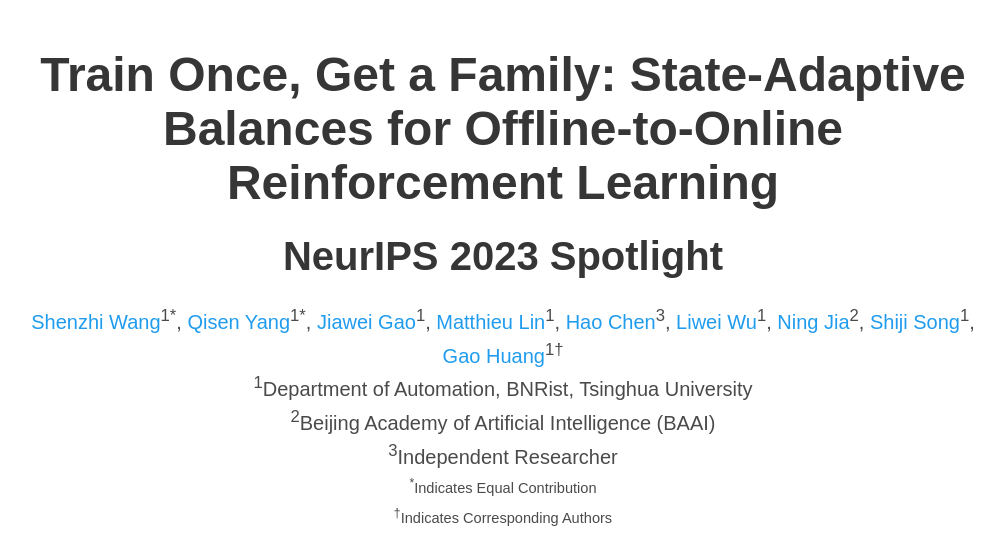
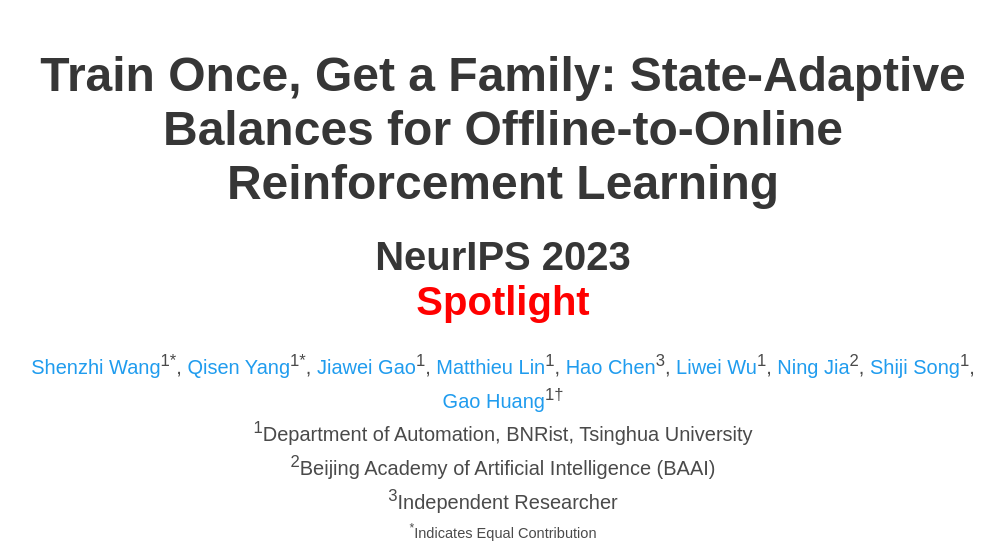
Before and after one commit to Shenzhi-Wang/NIPS_FamO2O, a plain HTML site: page index.html in a window 1280 px wide. Shown: the top 541 px of the page, without its empty margins (137-1141 px from the left). Drawn offline with nearby package versions, Linux system fonts and the light colour scheme; some packages are replaced by stand-ins of ours; some icons are missing; a web font is replaced by a local one.

Commit message:
change color

```diff
--- a/index.html
+++ b/index.html
@@ -58,7 +58,7 @@
           <div class="column has-text-centered">
             <h1 class="title is-1 publication-title">Train Once, Get a Family: State-Adaptive Balances for Offline-to-Online Reinforcement Learning</h1>
 
-            <h3 class="title is-2 publication-title">NeurIPS 2023 Spotlight</h3>
+            <h3 class="title is-2 publication-title">NeurIPS 2023 <p style="color: #FF0000;">Spotlight</p></h3>
 
             <div class="is-size-5 publication-authors">
               <!-- Paper authors -->
```
